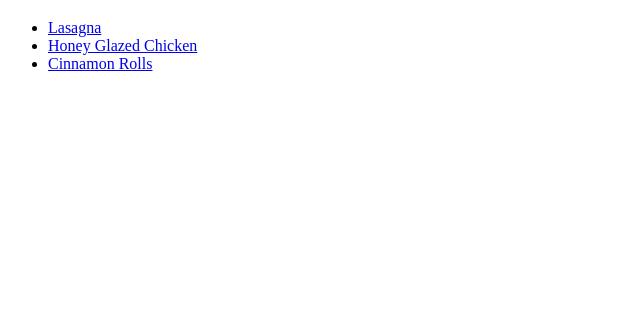
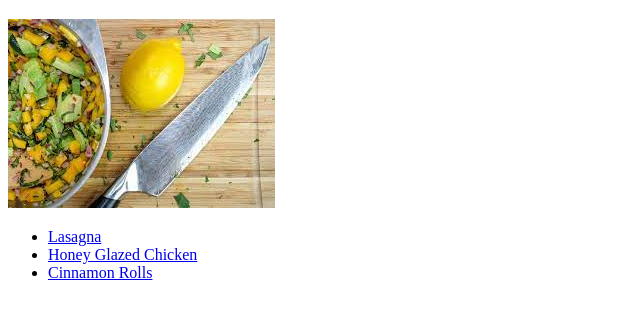
Before and after one commit to StevetheRebel/odin-recipes, a plain HTML site: page index.html in a window 1280 px wide. Shown: the part 61-380 px from the top of the page, without its empty margins (0-640 px from the left). Drawn offline with Linux system fonts and the light colour scheme.

Commit message:
Added Home Image

```diff
--- a/index.html
+++ b/index.html
@@ -10,6 +10,7 @@
 
 <body>
 	<h1>Odin Recipes</h1>
+	<img src="recipes/Home image.jpg" alt="Home image">
 	<ul>
 		<li><a href="recipes/lasagna.html">Lasagna</a></li>
 		<li><a href="recipes/honey-glazed-chicken.html">Honey Glazed Chicken</a></li>
```
Also changed, not shown: recipes/Home image.jpg (added).
